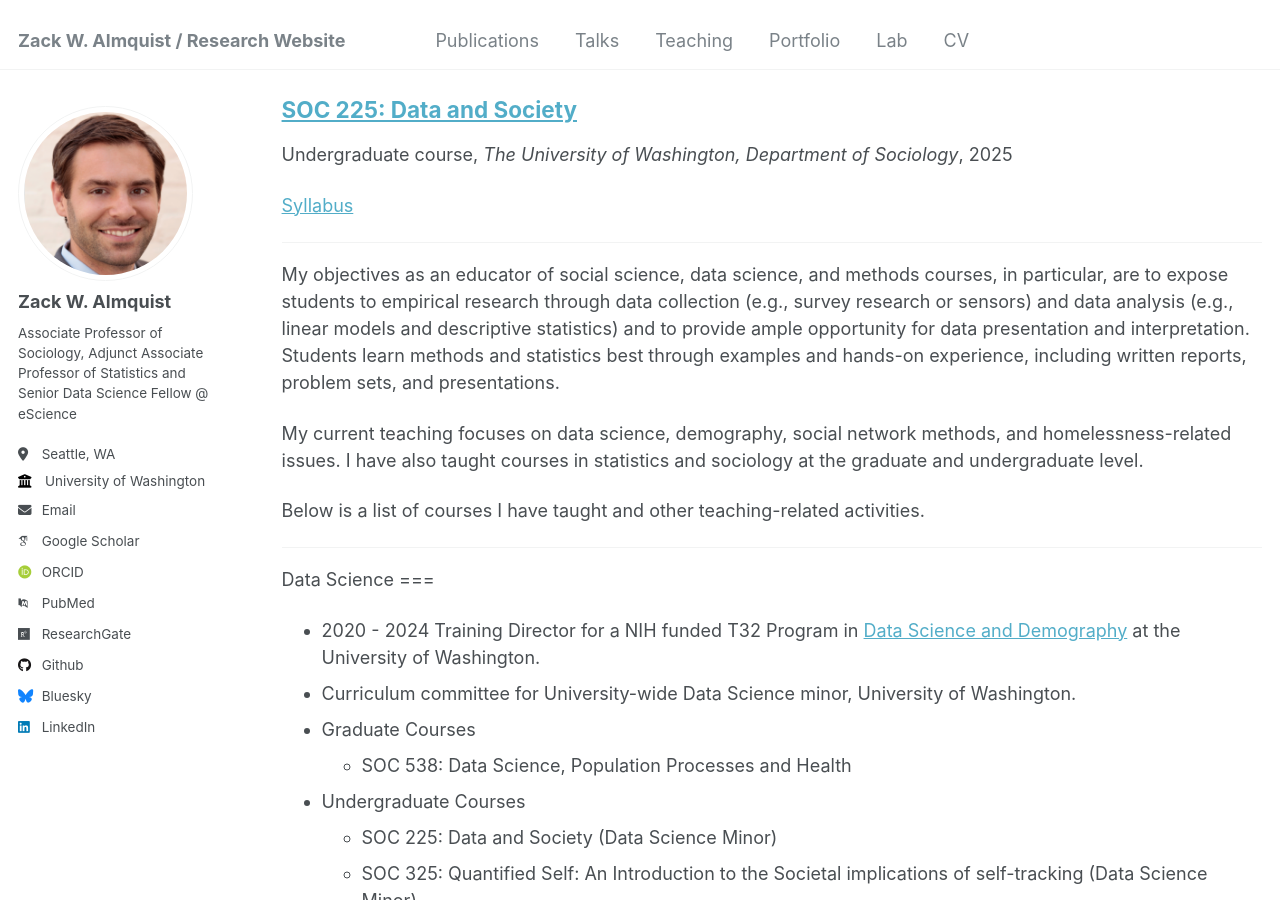
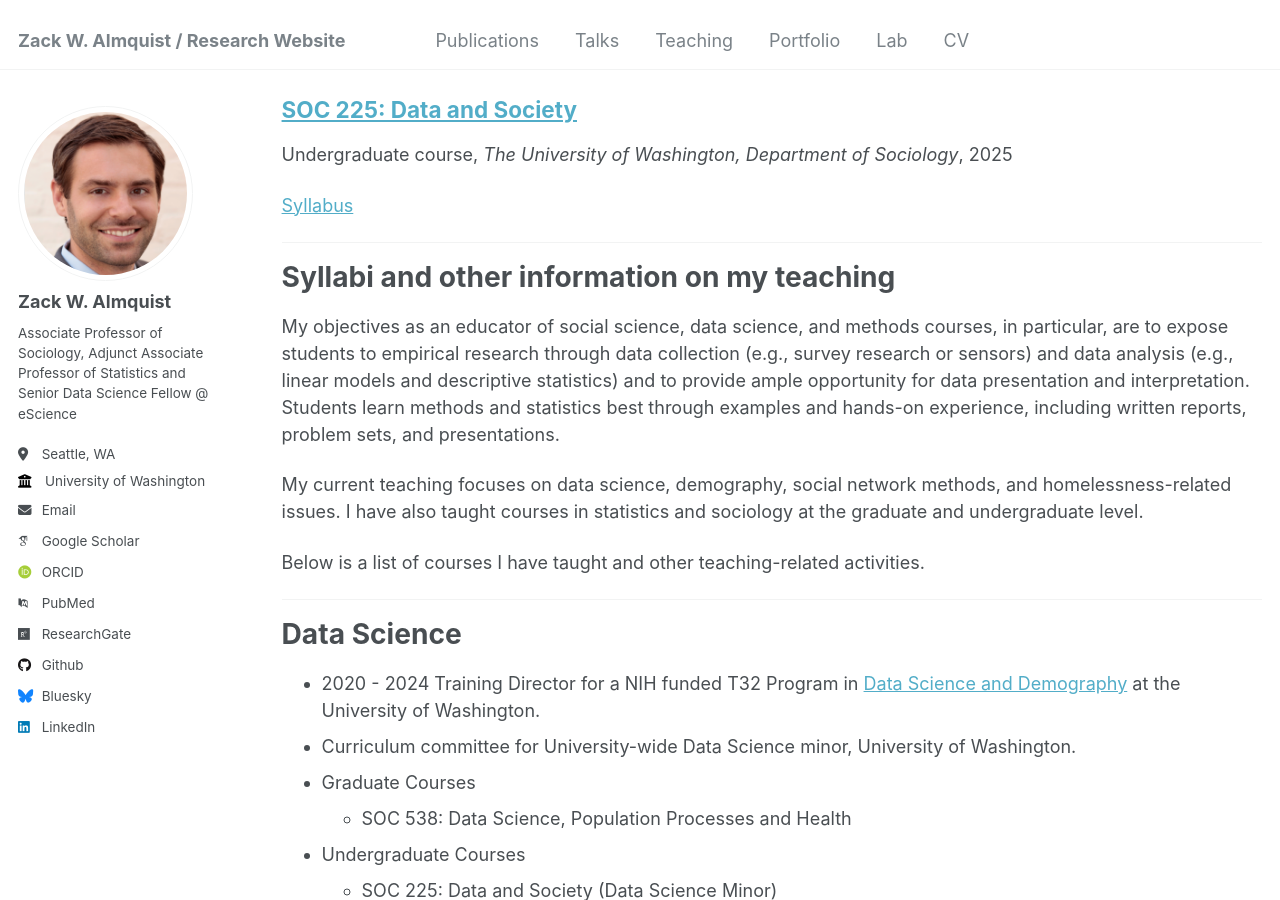
Before and after one commit to zalmquist/zalmquist.github.io, a Jekyll site: the page built from _pages/teaching.md, in a window 1280 px wide and 900 px high, scrolled down 298 px. Built offline with Jekyll 4.4.1, drawn with Linux system fonts in a browser that asks for light colours; some web fonts are replaced.

Commit message:
Update teaching.md

```diff
--- a/_pages/teaching.md
+++ b/_pages/teaching.md
@@ -15,6 +15,10 @@ Current Classes
 
 ---
 
+
+Syllabi and other information on my teaching
+===
+
 My objectives as an educator of social science, data science, and methods courses, in particular, are to expose students to empirical research through data collection (e.g., survey research or sensors) and data analysis (e.g., linear models and descriptive statistics) and to provide ample opportunity for data presentation and interpretation. Students learn methods and statistics best through examples and hands-on experience, including written reports, problem sets, and presentations.
 
 My current teaching focuses on data science, demography, social network methods, and homelessness-related issues. I have also taught courses in statistics and sociology at the graduate and undergraduate level.
@@ -22,6 +26,7 @@ My current teaching focuses on data science, demography, social network methods,
 Below is a list of courses I have taught and other teaching-related activities.
 
 ---
+
 Data Science
 ===
 
```
